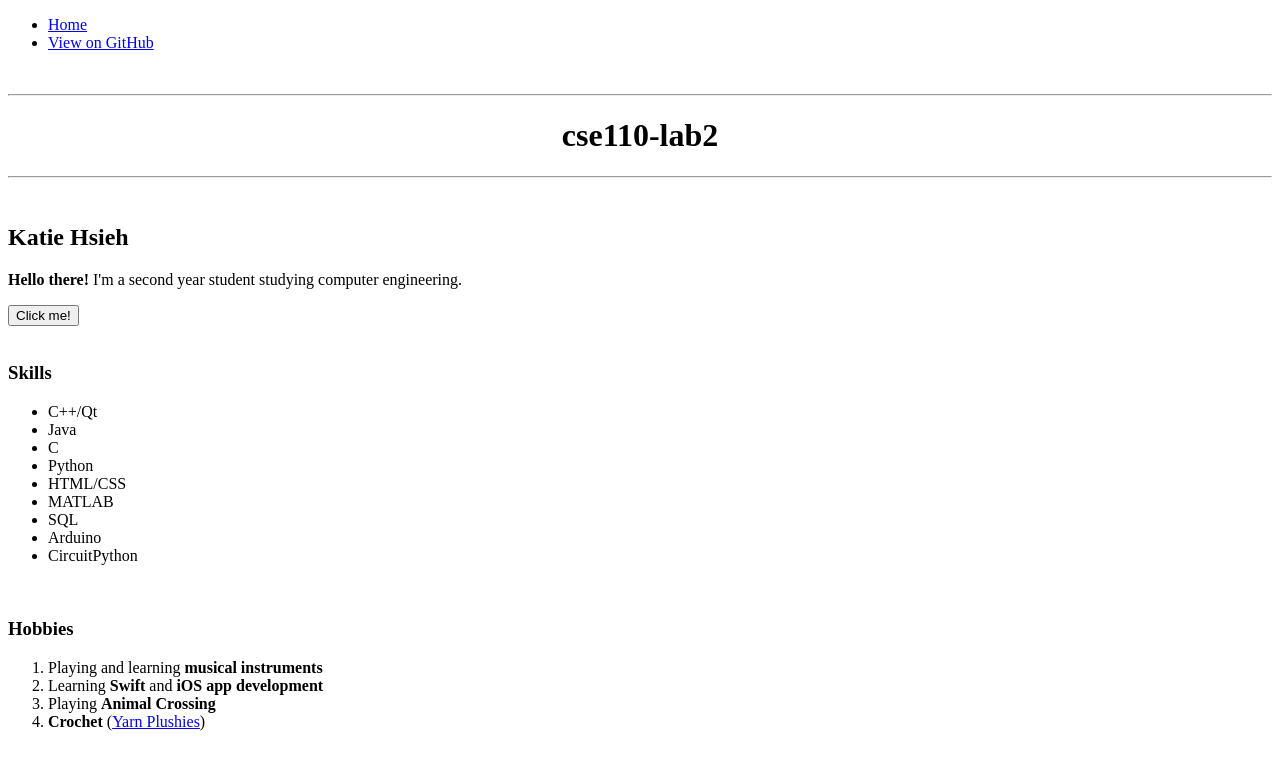
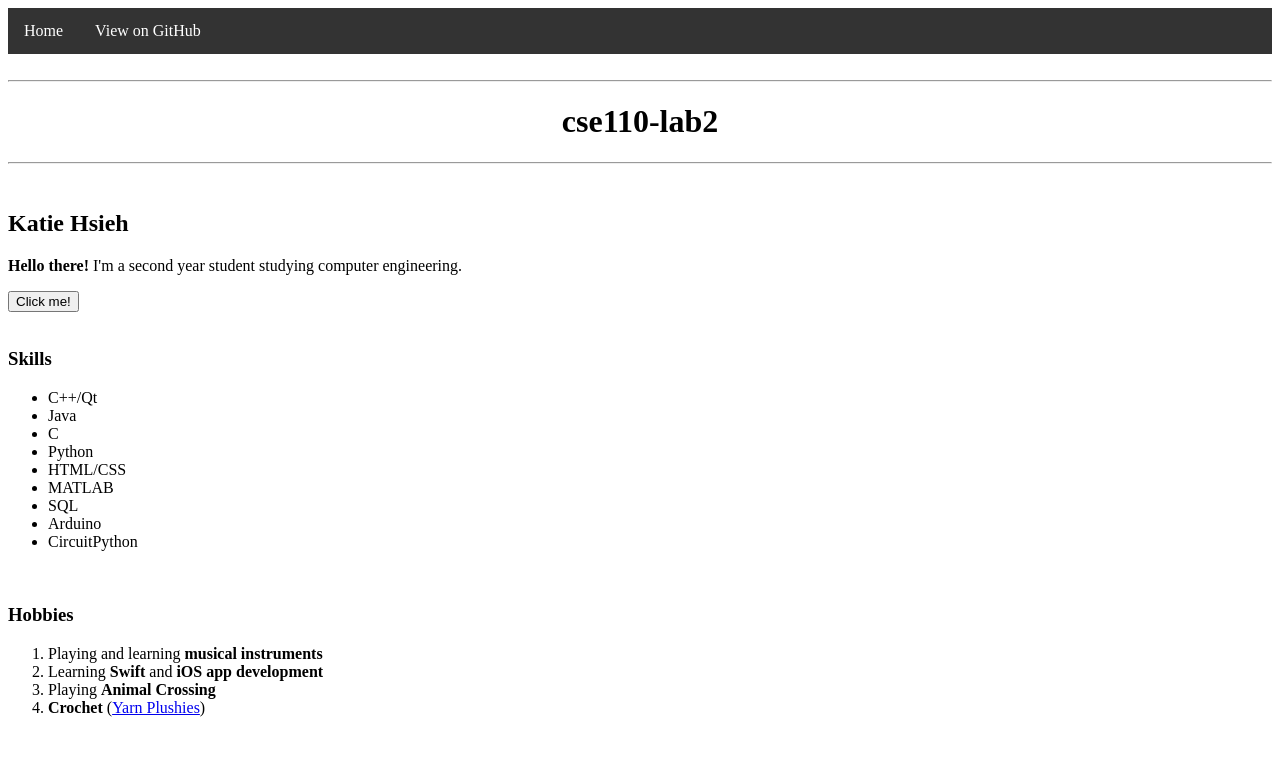
Before and after one commit to katiehsieh/cse110-lab3, a plain HTML site: page index.html in a window 1280 px wide. Shown: the top 766 px of the page. Drawn offline with Linux system fonts and the light colour scheme.

Commit message:
Add combinators

```diff
--- a/style.css
+++ b/style.css
@@ -4,10 +4,7 @@
 p {
 }
 
-h1 {
-}
-
-h2 {
+h1, h2 {
 }
 
 .center {
@@ -19,31 +16,64 @@ h2 {
 #button1 {
 }
 
+section > iframe {
+  border: none;
+}
+
+th ~ td {
+}
+
+h3 + canvas {
+}
+
+img.center {
+}
+
+/* Navigation bar */
+nav ul {
+  list-style-type: none;
+  margin: 0;
+  padding: 0;
+  overflow: hidden;
+  background-color: #333;
+}
+nav li {
+  float: left;
+}
+nav li a {
+  display: block;
+  color: white;
+  text-align: center;
+  padding: 14px 16px;
+  text-decoration: none;
+}
+nav li a:hover {
+  background-color: #111;
+}
+
+/* Submit button */
 input[type=submit] {
   width: 100px;
   transition: ease-in-out, width .35s ease-in-out;
 }
-
 input[type=submit]:hover {
   width: 150px;
 }
 
+/* Details and summary */
 details {
   border: 1px solid #aaa;
   border-radius: 4px;
   padding: .5em .5em 0;
 }
-
 summary {
   font-weight: bold;
   margin: -.5em -.5em 0;
   padding: .5em;
 }
-
 details[open] {
   padding: .5em;
 }
-
 details[open] summary {
   border-bottom: 1px solid #aaa;
   margin-bottom: .5em;
```
